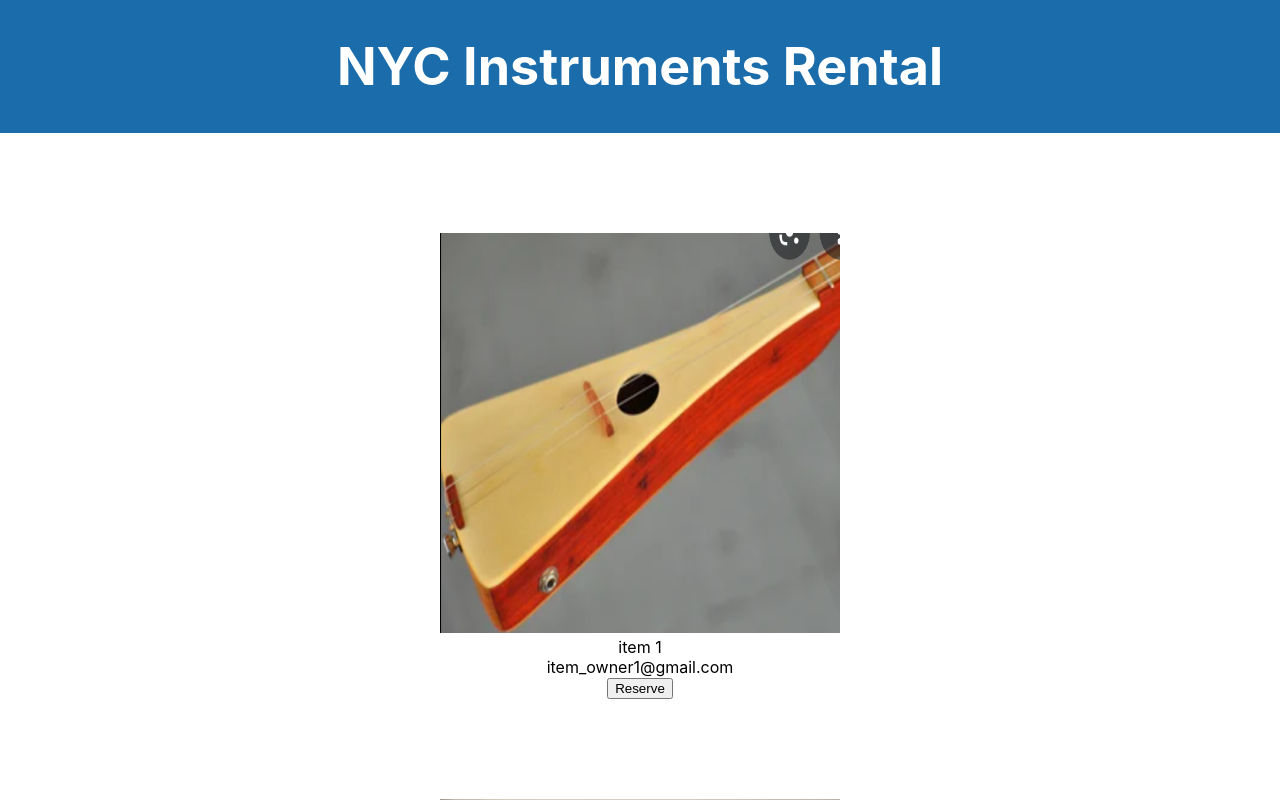
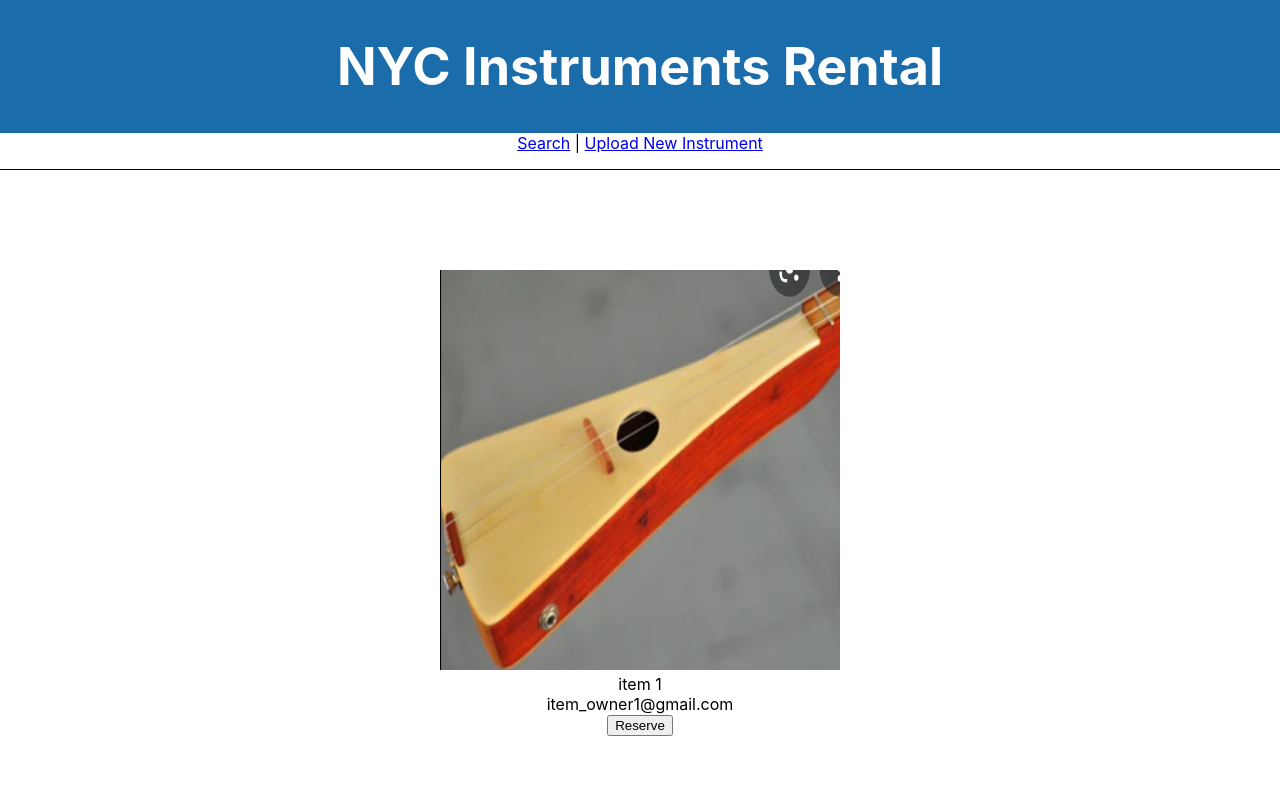
Before and after one commit to AndrewFarmr/nyc-music-rental, a React (Create React App) app: page / in a window 1280 px wide. Shown: the top 800 px of the page. Built offline with nearby package versions, Linux system fonts and the light colour scheme.

Commit message:
create search / upload top links

```diff
--- a/package.json
+++ b/package.json
@@ -8,6 +8,7 @@
     "@testing-library/user-event": "^13.5.0",
     "react": "^17.0.2",
     "react-dom": "^17.0.2",
+    "react-router-dom": "^6.3.0",
     "react-scripts": "^3.0.1",
     "web-vitals": "^2.1.4"
   },
--- a/src/App.js
+++ b/src/App.js
@@ -1,82 +1,7 @@
 import React from 'react';
-import { getReservations, updateReservation } from  './data';
 import './App.css';
+import { Outlet, Link } from "react-router-dom";
 
-class Reservation extends React.Component {
-
-  render() {
-    let action_button;
-    if (this.props.reserved) {
-      action_button = <button onClick={() => this.props.onClick()}>Release</button>
-    } else {
-      action_button = <button onClick={() => this.props.onClick()}>Reserve</button>
-    }
-    return (
-      <div className="Reservation">
-        <div className="Reservation-picture">
-          <img src={this.props.picture} className="Instrument-logo" />
-        </div>
-        <div className="Reservation-description">
-          {this.props.description}
-        </div>
-        <div className="Reservation-contact">
-          {this.props.contact}
-        </div>
-        {action_button}
-      </div>
-    );
-  }
-}
-
-class SearchPage extends React.Component {
-  constructor(props) {
-    super(props);
-    this.state = {
-      reservations: getReservations(),
-    };
-  };
-
-  handleReservationClick(id, reserved_before) {
-    if (reserved_before) {
-      console.log("Releasing item: " + id);
-      updateReservation(id, false);
-    } else {
-      console.log("Reserving item: " + id);
-      updateReservation(id, true);
-    }
-    // var reservations_copy = this.state.reservations.slice();
-    // reservations_copy[i].contact = "N/A. Reserved.";
-    this.setState({reservations: getReservations()});
-  }
-
-  render() {
-    // handleReservationClick={() => this.handleReservationClick(i)}
-    var reservationItems = [];
-    for (let i = 0; i < this.state.reservations.length; i++) {
-      const reservationIth = this.state.reservations[i];
-      // Transform reservations from state to React UI.
-      const reservationUI = <Reservation
-        picture = {reservationIth.picture}
-        description={reservationIth.description}
-        contact={reservationIth.contact}
-        reserved={reservationIth.reserved}
-        onClick={() => this.handleReservationClick(
-          reservationIth.id, reservationIth.reserved)}
-      />;
-      reservationItems.push(reservationUI);
-    }
-    // const reservationItems = this.state.reservations.map((r) =>
-    //   <Reservation
-    //     picture={r.picture}
-    //     description={r.description}
-    //     contact={r.contact}
-    //   />
-    // );
-    return (
-      reservationItems
-    );
-  }
-}
 
 function App() {
   return (
@@ -86,7 +11,16 @@ function App() {
           <h1>NYC Instruments Rental </h1>
         </div>
       </header>
-      <SearchPage />
+      <nav
+        style={{
+          borderBottom: "solid 1px",
+          paddingBottom: "1rem",
+        }}
+      >
+        <Link to="/">Search</Link> |{" "}
+        <Link to="/upload_instruments">Upload New Instrument</Link>
+      </nav>
+      <Outlet />
     </div>
   );
 }
--- /dev/null
+++ b/src/Search.js
@@ -0,0 +1,80 @@
+import React from 'react';
+import { getReservations, updateReservation } from  './data';
+
+class Reservation extends React.Component {
+
+  render() {
+    let action_button;
+    if (this.props.reserved) {
+      action_button = <button onClick={() => this.props.onClick()}>Release</button>
+    } else {
+      action_button = <button onClick={() => this.props.onClick()}>Reserve</button>
+    }
+    return (
+      <div className="Reservation">
+        <div className="Reservation-picture">
+          <img src={this.props.picture} className="Instrument-logo" />
+        </div>
+        <div className="Reservation-description">
+          {this.props.description}
+        </div>
+        <div className="Reservation-contact">
+          {this.props.contact}
+        </div>
+        {action_button}
+      </div>
+    );
+  }
+}
+
+class Search extends React.Component {
+  constructor(props) {
+    super(props);
+    this.state = {
+      reservations: getReservations(),
+    };
+  };
+
+  handleReservationClick(id, reserved_before) {
+    if (reserved_before) {
+      console.log("Releasing item: " + id);
+      updateReservation(id, false);
+    } else {
+      console.log("Reserving item: " + id);
+      updateReservation(id, true);
+    }
+    // var reservations_copy = this.state.reservations.slice();
+    // reservations_copy[i].contact = "N/A. Reserved.";
+    this.setState({reservations: getReservations()});
+  }
+
+  render() {
+    // handleReservationClick={() => this.handleReservationClick(i)}
+    var reservationItems = [];
+    for (let i = 0; i < this.state.reservations.length; i++) {
+      const reservationIth = this.state.reservations[i];
+      // Transform reservations from state to React UI.
+      const reservationUI = <Reservation
+        picture = {reservationIth.picture}
+        description={reservationIth.description}
+        contact={reservationIth.contact}
+        reserved={reservationIth.reserved}
+        onClick={() => this.handleReservationClick(
+          reservationIth.id, reservationIth.reserved)}
+      />;
+      reservationItems.push(reservationUI);
+    }
+    // const reservationItems = this.state.reservations.map((r) =>
+    //   <Reservation
+    //     picture={r.picture}
+    //     description={r.description}
+    //     contact={r.contact}
+    //   />
+    // );
+    return (
+      reservationItems
+    );
+  }
+}
+
+export default Search;
--- /dev/null
+++ b/src/UploadNewInstrument.js
@@ -0,0 +1,9 @@
+import React from 'react';
+
+export default function UploadNewInstrument() {
+  return (
+    <main style={{ padding: "1rem 0" }}>
+      <h2>UploadNewInstrument</h2>
+    </main>
+  );
+}
--- a/src/index.js
+++ b/src/index.js
@@ -2,10 +2,23 @@ import React from 'react';
 import ReactDOM from 'react-dom';
 import './index.css';
 import App from './App';
+import UploadNewInstrument from './UploadNewInstrument';
+import Search from './Search';
+
+import {
+  BrowserRouter,
+  Routes,
+  Route,
+} from "react-router-dom";
 
 ReactDOM.render(
-  <React.StrictMode>
-    <App />
-  </React.StrictMode>,
+  <BrowserRouter>
+    <Routes>
+      <Route path="/" element={<App />}>
+        <Route path="/" element={<Search />} />
+        <Route path="upload_instruments" element={<UploadNewInstrument />} />
+      </Route>
+    </Routes>
+  </BrowserRouter>,
   document.getElementById('root')
 );
```
